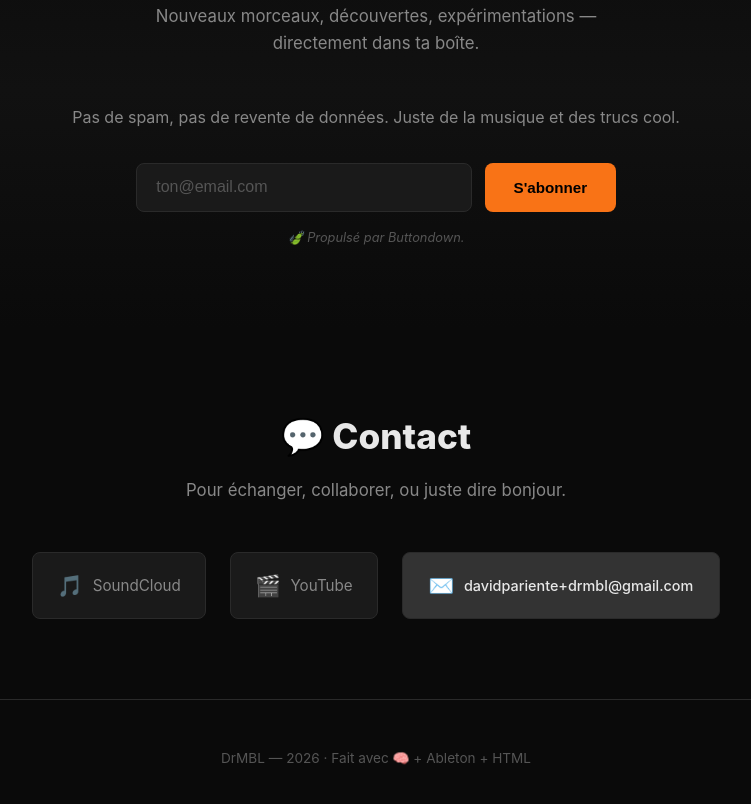
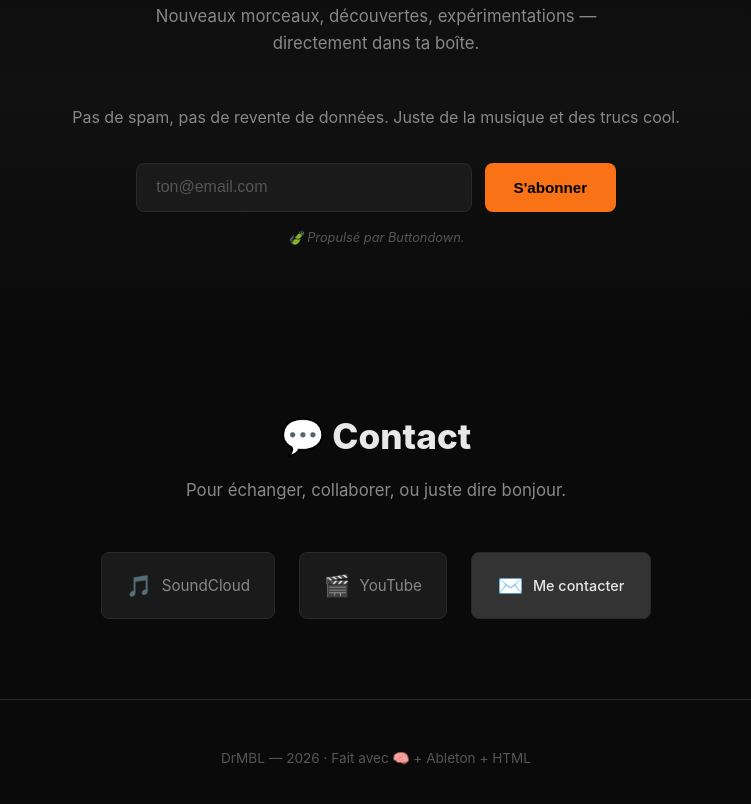
Before and after one commit to Docdavkitty/drmbl, a plain HTML site: page index.html in a window 1280 px wide. Shown: the part 3144-3948 px from the top of the page, without its empty margins (264-1015 px from the left). Drawn offline with Linux system fonts and the light colour scheme.

Commit message:
Email remplacé par bouton 'Me contacter'
- Le bouton affiche maintenant 'Me contacter' au lieu de l'adresse email complète
- Un clic ouvre toujours le client mail vers davidpariente+drmbl@gmail.com

```diff
--- a/index.html
+++ b/index.html
@@ -272,7 +272,7 @@
       </a>
       <a href="mailto:davidpariente+drmbl@gmail.com" class="btn btn-email">
         <span class="contact-icon">✉️</span>
-        <span>davidpariente+drmbl@gmail.com</span>
+        <span>Me contacter</span>
       </a>
     </div>
   </section>
```
